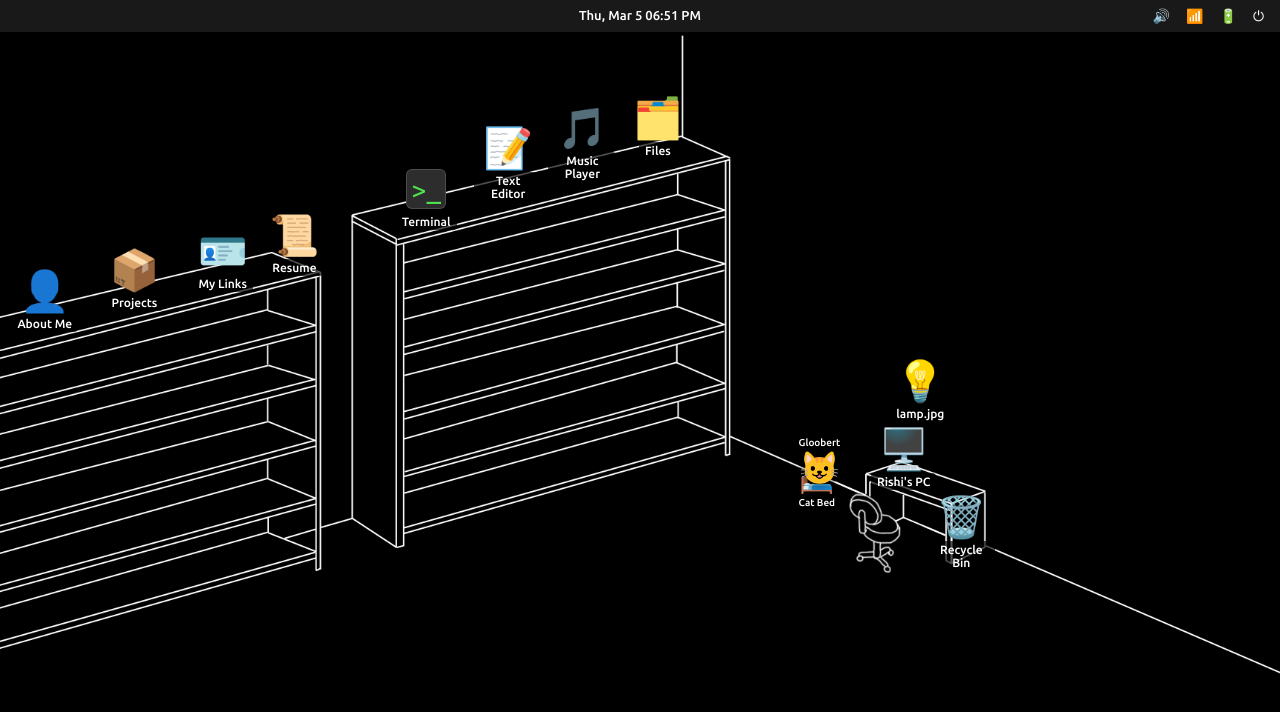
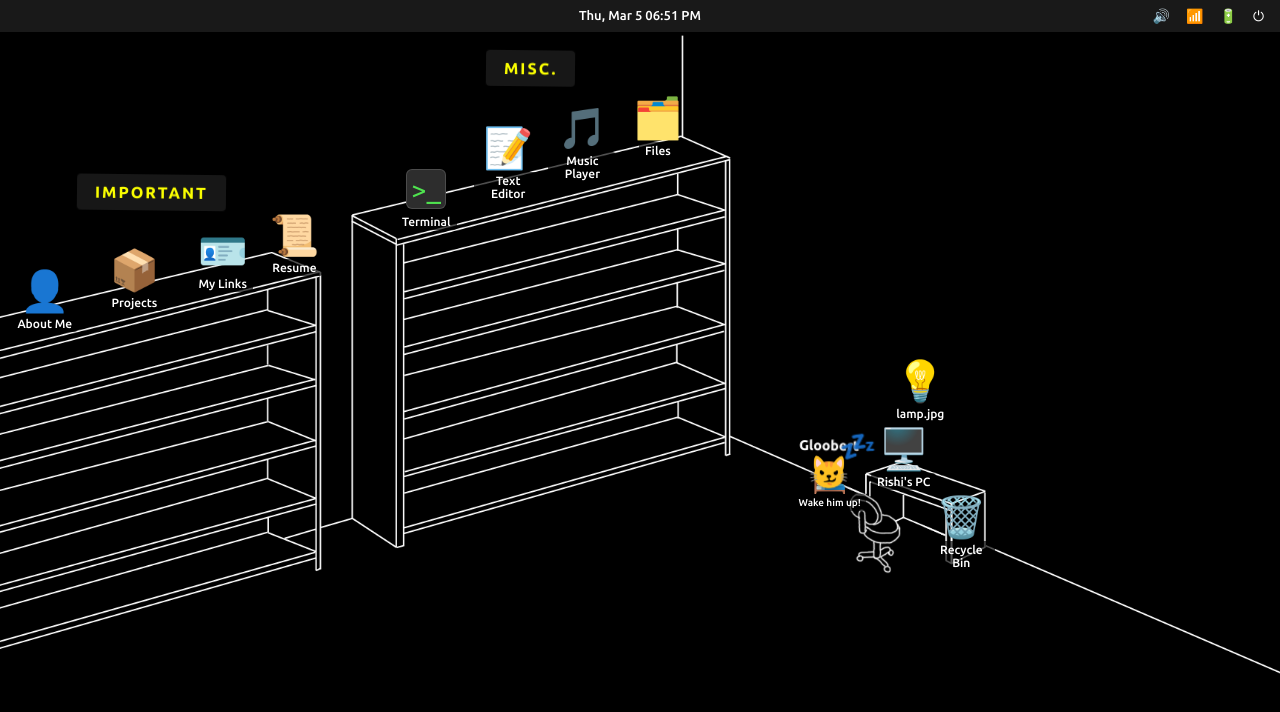
Before and after one commit to 0xRK/0xRK.github.io, a React (Vite) app: page / in a window 1280 px wide. Both pictures are taken after a click on the button "Sign In ➤". Shown: the top 712 px of the page. Built offline with nearby package versions, Linux system fonts and the light colour scheme.

Commit message:
desktop improvement

```diff
--- a/src/components/Cat/Cat.css
+++ b/src/components/Cat/Cat.css
@@ -23,8 +23,8 @@
 
 .cat__label {
   font-family: var(--font-ui);
-  font-size: 10px;
-  font-weight: 500;
+  font-size: 14px;
+  font-weight: 1000;
   color: var(--text-primary);
   background: rgba(0, 0, 0, 0.55);
   padding: 1px 5px;
@@ -60,13 +60,29 @@
 }
 
 @keyframes cat-idle {
-  0%, 100% { transform: translateY(0); }
-  50% { transform: translateY(-2px); }
+  0%, 100% { transform: translateY(0) rotate(0deg); }
+  25% { transform: translateY(-1px) rotate(2deg); }
+  50% { transform: translateY(-2px) rotate(0deg); }
+  75% { transform: translateY(-1px) rotate(-2deg); }
 }
 
 @keyframes cat-walk {
-  0% { transform: translateY(0); }
-  50% { transform: translateY(-3px); }
+  0% { transform: translateY(0) rotate(-4deg); }
+  50% { transform: translateY(-3px) rotate(4deg); }
+}
+
+.cat__zzz {
+  position: absolute;
+  top: 0px;
+  right: -12px;
+  font-size: 30px;
+  animation: cat-zzz 2s ease-in-out infinite;
+  pointer-events: none;
+}
+
+@keyframes cat-zzz {
+  0%, 100% { opacity: 0.4; transform: translateY(0) scale(0.8); }
+  50% { opacity: 1; transform: translateY(-8px) scale(1); }
 }
 
 /* Cat bed */
--- a/src/components/Cat/Cat.tsx
+++ b/src/components/Cat/Cat.tsx
@@ -165,7 +165,9 @@ export function Cat() {
         title={catState !== 'sleeping' ? 'Click to call Gloobert home' : "Gloobert's bed"}
       >
         <span className="cat-bed__emoji">🛏️</span>
-        <span className="cat-bed__label">Cat Bed</span>
+        <span className="cat-bed__label">
+          {catState !== 'sleeping' ? 'Put him to sleep' : 'Wake him up!'}
+        </span>
       </div>
 
       {/* Cat */}
@@ -180,8 +182,9 @@ export function Cat() {
           <span key={id} className="cat__heart" style={{ '--heart-angle': `${angle}deg` } as React.CSSProperties}>❤️</span>
         ))}
         <span ref={emojiRef} className="cat__emoji">
-          {catState === 'sleeping' ? '😺' : catState === 'petted' ? '😻' : '🐈\u200d⬛'}
+          {catState === 'sleeping' ? '😼' : catState === 'petted' ? '😻' : '🐈\u200d⬛'}
         </span>
+        {catState === 'sleeping' && <span className="cat__zzz">💤</span>}
       </div>
     </>
   );
--- a/src/components/Desktop/Desktop.css
+++ b/src/components/Desktop/Desktop.css
@@ -3,6 +3,33 @@
   inset: 0;
   overflow: hidden;
   background: url('/wallpaper.jpg') center / cover no-repeat;
+}
+
+.desktop__sign {
+  position: absolute;
+  font-family: var(--font-ui);
+  font-size: 16px;
+  font-weight: 600;
+  letter-spacing: 2px;
+  text-transform: uppercase;
+  color: rgb(251, 255, 0);
+  background: rgba(255, 255, 255, 0.089);
+  border: 0px solid rgb(255, 238, 0);
+  padding: 6px 18px;
+  border-radius: 4px;
+  pointer-events: none;
+  user-select: none;
+  animation: cat-idle 2s ease-in-out infinite;
+}
+
+.desktop__sign--left {
+  top: 22%;
+  left: 6%;
+}
+
+.desktop__sign--right {
+  top: 6.5%;
+  left: 38%;
 }
 
 .desktop__icons {
--- a/src/components/Desktop/Desktop.tsx
+++ b/src/components/Desktop/Desktop.tsx
@@ -87,6 +87,8 @@ export function Desktop({ onSignOut }: DesktopProps) {
     <div className="desktop">
       <TopPanel onSignOut={onSignOut} />
       <Dock />
+      <div className="desktop__sign desktop__sign--left">important</div>
+      <div className="desktop__sign desktop__sign--right">misc.</div>
       <div className="desktop__icons">
         {icons.map(({ appId, label, icon, top, left }, index) => (
           <button
```
